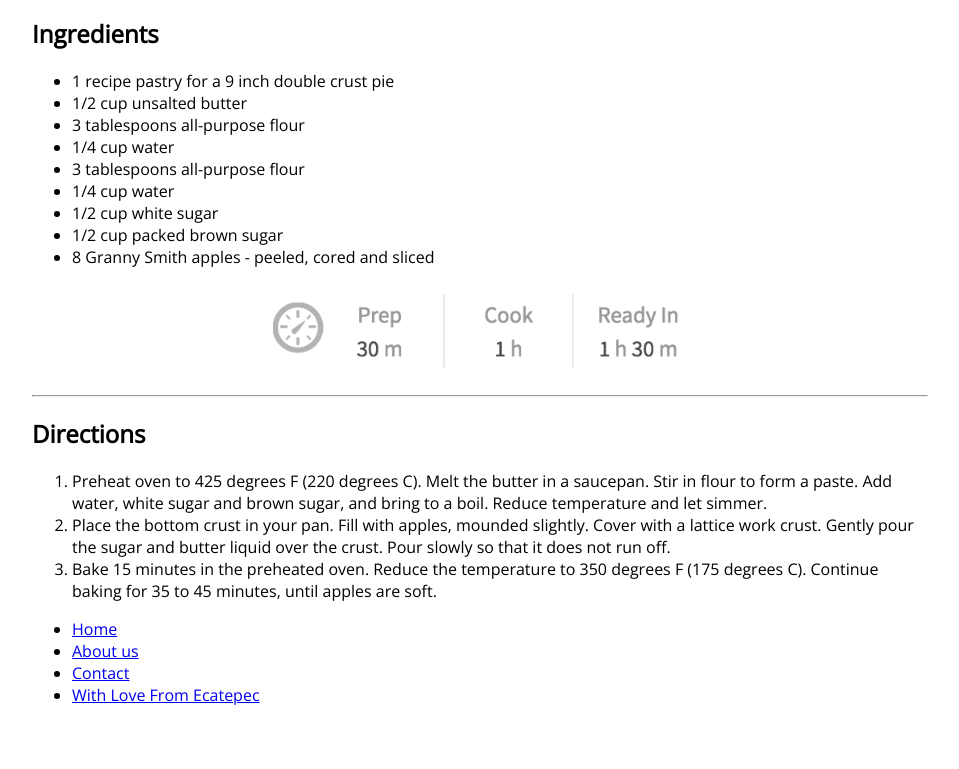
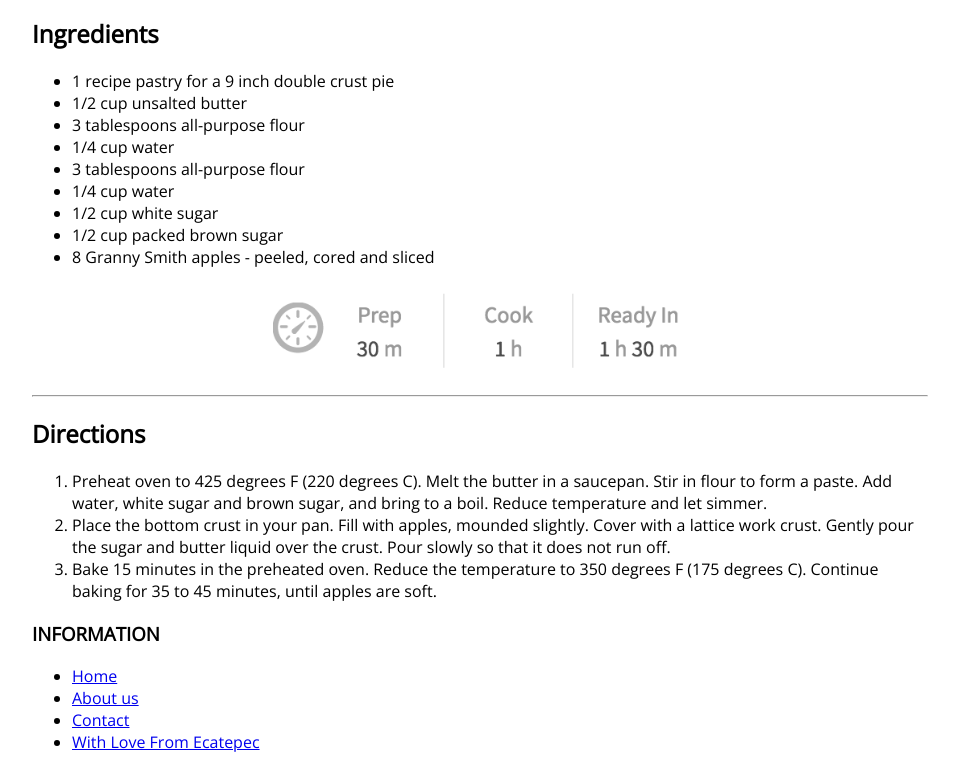
Before and after one commit to HarlandLohora/apple-pie-recipe, a plain HTML site: page index.html in a window 1280 px wide. Shown: the part 558-1327 px from the top of the page, without its empty margins (160-1119 px from the left). Before the commit the page ends 1280 px from the top, so only its background shows below. Drawn offline with nearby package versions, Linux system fonts and the light colour scheme.

Commit message:
Information

```diff
--- a/index.html
+++ b/index.html
@@ -50,6 +50,7 @@ prizes in local competitions. I hope it becomes one of your favorites as well!</
 
 <footer>
 	<section class="main">
+		<h3>INFORMATION</h3>
 		<ul>
 			<li><a href="#">Home</a></li>
 			<li><a href="#">About us</a></li>
```
